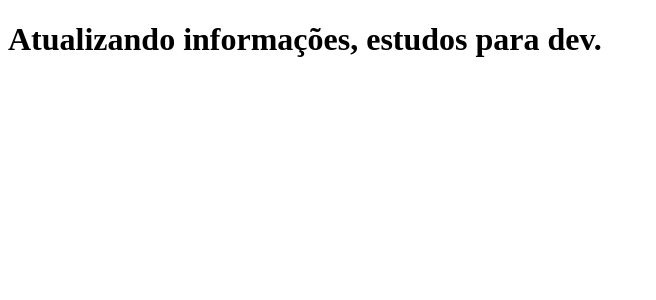
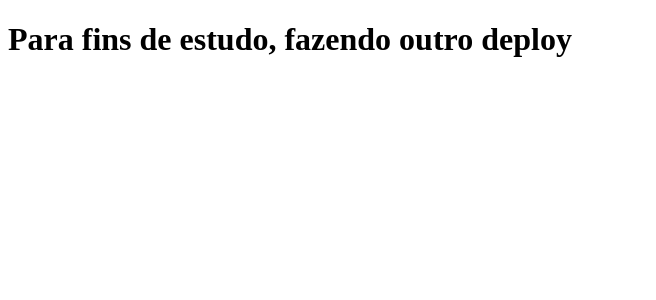
Before and after one commit to tomasfranco/clone-tabnews, a Next.js app: page / in a window 1280 px wide. Shown: the top 300 px of the page, without its empty margins (0-656 px from the left). Built offline with nearby package versions, Linux system fonts and the light colour scheme.

Commit message:
deploy para fins de estudo

```diff
--- a/pages/index.js
+++ b/pages/index.js
@@ -1,5 +1,5 @@
 function Home() {
-    return <h1>Atualizando informações, estudos para dev.</h1>
+    return <h1>Para fins de estudo, fazendo outro deploy</h1>
     }
 
 export default Home;
```
